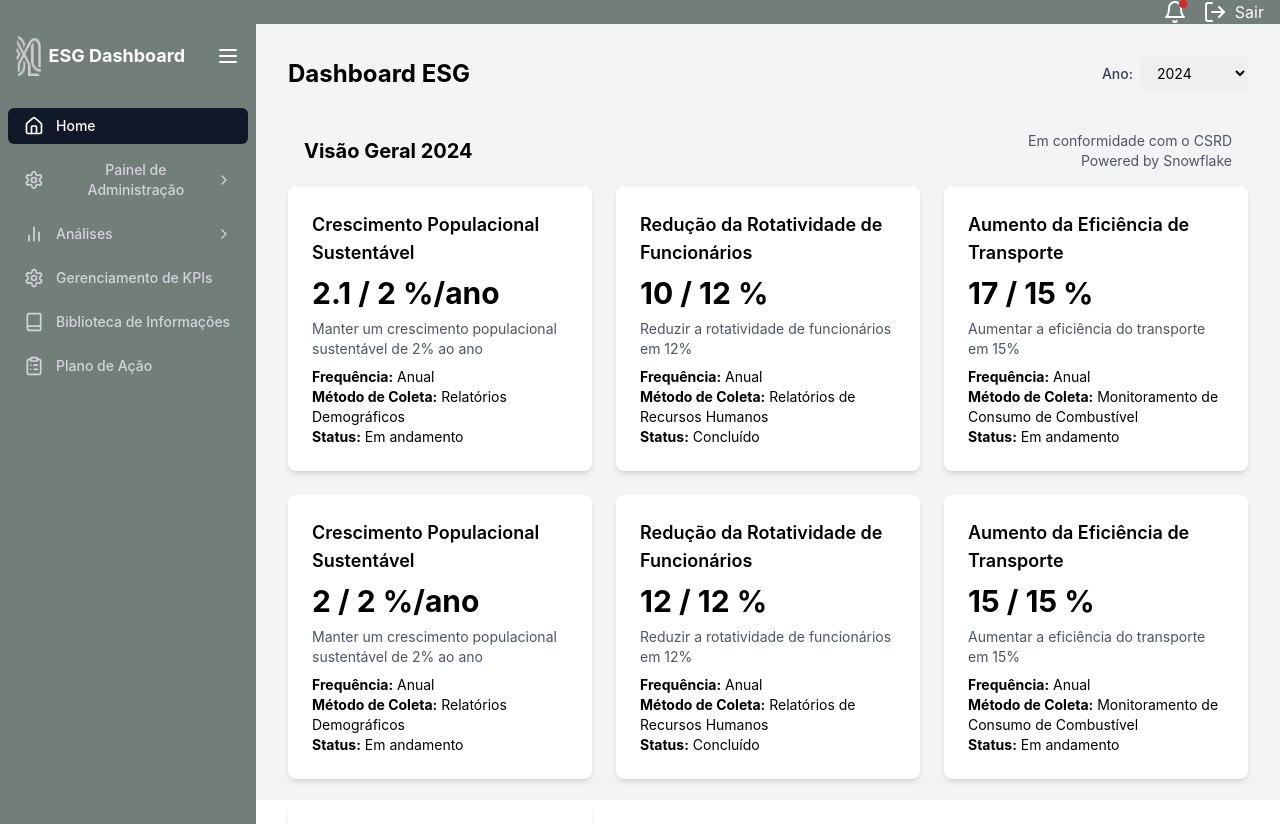
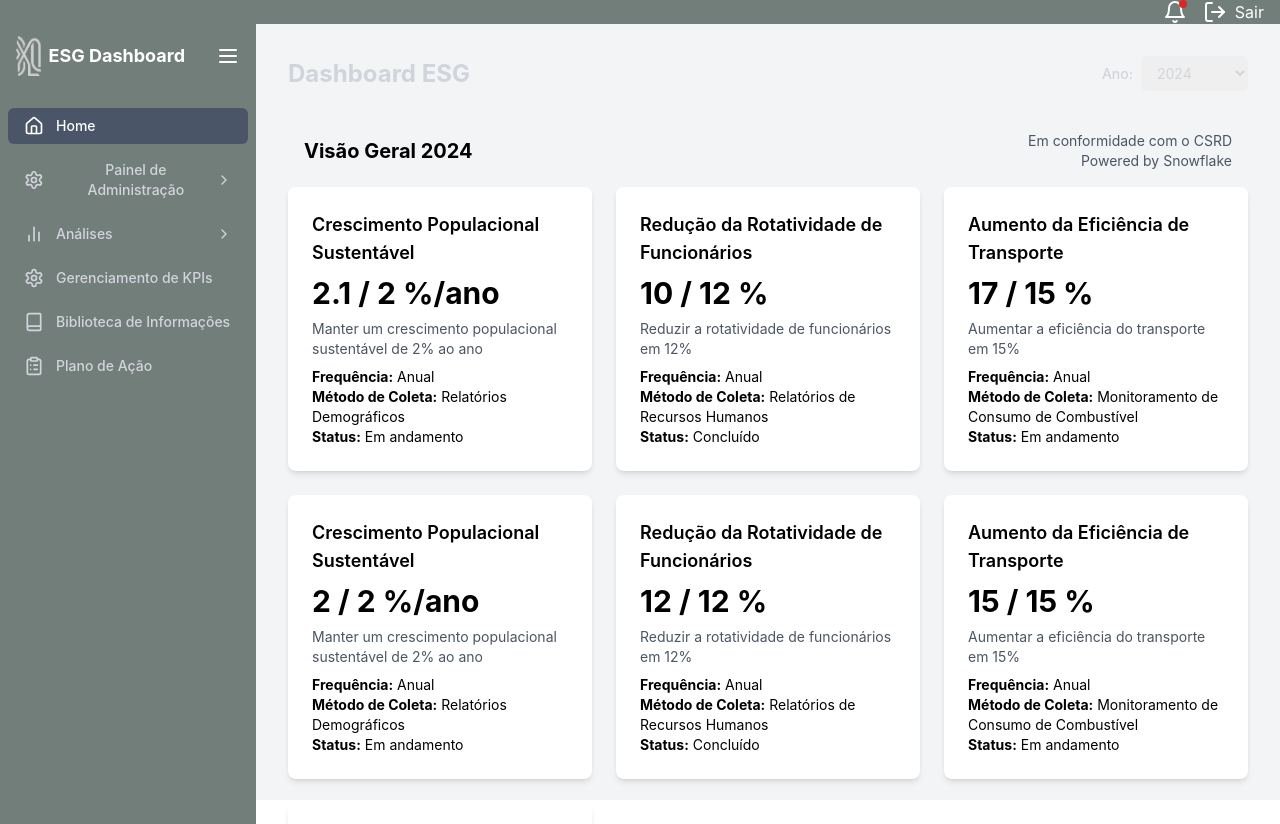
Before and after one commit to Xlonenzo/xlonesg, a React (Create React App) app: page / in a window 1280 px wide. Built offline with nearby package versions, Linux system fonts and the light colour scheme.

Commit message:
Atualizações de cores e personalização

```diff
--- a/src/App.js
+++ b/src/App.js
@@ -1,3 +1,4 @@
+// App.js
 import React, { useState } from 'react';
 import {
   Home,
@@ -37,34 +38,39 @@ import UserManagement from './components/admin/UserManagement';
 import LoginPage from './components/LoginPage';  // Novo Componente
 import ComparacaoKPI from './components/ComparacaoKPI';  // Importar o componente de Comparação de KPI
 import Customization from './components/Customization'; // Importar o componente de Personalização
-import Sidebar from './components/Sidebar'; // Importe o componente Sidebar
-import Topbar from './components/Topbar'; // Importe o componente Topbar
+import Sidebar from './components/Sidebar'; // Importar o componente Sidebar
+import Topbar from './components/Topbar'; // Importar o componente Topbar
 
 // Importar estilos (se estiver usando Tailwind CSS ou outro CSS)
 import './index.css';
 
 function App() {
+  // Estados de personalização
   const [activeMenuItem, setActiveMenuItem] = useState('/');
   const [isAnalyticsOpen, setIsAnalyticsOpen] = useState(false);
   const [isAdminOpen, setIsAdminOpen] = useState(false);
   const [isSidebarCollapsed, setIsSidebarCollapsed] = useState(false);
   const [selectedYear, setSelectedYear] = useState(new Date().getFullYear());
   const [isLoggedIn, setIsLoggedIn] = useState(true);  // Estado para login
-  const [sidebarColor, setSidebarColor] = useState('#727E7A'); // Define a cor padrão do sidebar como #727E7A
-  const [logo, setLogo] = useState('/logo.png'); // Define o logo padrão
+  const [sidebarColor, setSidebarColor] = useState('#727E7A'); // Cor padrão do sidebar
+  const [logo, setLogo] = useState('/logo.png'); // Logo padrão
+  const [buttonColor, setButtonColor] = useState('#4A5568'); // Cor padrão do botão (cinza escuro)
+  const [fontColor, setFontColor] = useState('#D1D5DB'); // Cor padrão da fonte (cinza claro)
 
-  // Inicializar estado com dados importados
+  // Inicializar estados com dados importados
   const [articles, setArticles] = useState(articlesData);
   const [actionPlans, setActionPlans] = useState(actionPlansData);
   const [dataSources, setDataSources] = useState(dataSourcesData);
-  const [kpis, setKpis] = useState(kpisData); // Inicializar estado dos KPIs
+  const [kpis, setKpis] = useState(kpisData); // Estado dos KPIs
   const years = yearsData;
   const menuItems = menuItemsData;
 
+  // Função para alternar a sidebar
   const toggleSidebar = () => {
     setIsSidebarCollapsed(!isSidebarCollapsed);
   };
 
+  // Funções de login/logout
   const handleLogin = () => {
     setIsLoggedIn(true);  // Atualiza o estado quando o login for bem-sucedido
   };
@@ -73,6 +79,7 @@ function App() {
     setIsLoggedIn(false); // Desconecta o usuário
   };
 
+  // Função para renderizar o conteúdo baseado no item de menu ativo
   const renderContent = () => {
     switch (activeMenuItem) {
       case '/':
@@ -80,7 +87,14 @@ function App() {
       case '/admin':
         return <AdminContent />;
       case '/admin/customization':  // Nova rota para Personalização
-        return <Customization setSidebarColor={setSidebarColor} setLogo={setLogo} />; // Passa a função para mudar a cor e a logo
+        return (
+          <Customization
+            setSidebarColor={setSidebarColor}
+            setLogo={setLogo}
+            setButtonColor={setButtonColor}
+            setFontColor={setFontColor}
+          />
+        );
       case '/info-library':
         return <InfoLibrary articles={articles} setArticles={setArticles} />;
       case '/admin/data-source':
@@ -113,7 +127,7 @@ function App() {
       case '/analytics/comparacao-kpi': // Nova rota para Comparação de KPI
         return <ComparacaoKPI />;
       case '/kpi-management':
-        return <KPIManagement kpis={kpis} setKpis={setKpis} />; // Passar props
+        return <KPIManagement kpis={kpis} setKpis={setKpis} />;
       case '/action-plan':
         return (
           <ActionPlanManagement
@@ -135,11 +149,18 @@ function App() {
 
   return (
     <div className="flex h-screen bg-gray-100">
-      {/* Topbar */}
+      {/* Estrutura Principal */}
       <div className="flex flex-col w-full">
-        <Topbar onLogout={handleLogout} sidebarColor={sidebarColor} />
+        {/* Topbar */}
+        <Topbar
+          onLogout={handleLogout}
+          sidebarColor={sidebarColor}
+          buttonColor={buttonColor}
+          fontColor={fontColor}
+        />
 
         <div className="flex h-full">
+          {/* Sidebar */}
           <Sidebar
             sidebarColor={sidebarColor} // Passa a cor do sidebar
             menuItems={menuItems}
@@ -152,14 +173,21 @@ function App() {
             isSidebarCollapsed={isSidebarCollapsed}
             toggleSidebar={toggleSidebar}
             logo={logo} // Passa o logo dinamicamente
+            buttonColor={buttonColor} // Passa a cor do botão
+            fontColor={fontColor} // Passa a cor da fonte
           />
+
+          {/* Conteúdo Principal */}
           <main className="flex-1 overflow-y-auto p-8">
             <div className="flex justify-between items-center mb-6">
-              <h1 className="text-2xl font-bold">Dashboard ESG</h1>
+              <h1 className="text-2xl font-bold" style={{ color: fontColor }}>
+                Dashboard ESG
+              </h1>
               <div className="flex items-center">
                 <label
                   htmlFor="year-select"
-                  className="mr-2 text-sm font-medium text-gray-700"
+                  className="mr-2 text-sm font-medium"
+                  style={{ color: fontColor }}
                 >
                   Ano:
                 </label>
@@ -168,6 +196,7 @@ function App() {
                   value={selectedYear}
                   onChange={(e) => setSelectedYear(Number(e.target.value))}
                   className="block w-full pl-3 pr-10 py-2 text-base border-gray-300 focus:outline-none focus:ring-indigo-500 focus:border-indigo-500 sm:text-sm rounded-md"
+                  style={{ color: fontColor }}
                 >
                   {years.map((year) => (
                     <option key={year} value={year}>
@@ -177,6 +206,7 @@ function App() {
                 </select>
               </div>
             </div>
+
             {renderContent()}
           </main>
         </div>
--- a/src/components/ComparacaoKPI.js
+++ b/src/components/ComparacaoKPI.js
@@ -29,7 +29,7 @@ function ComparacaoKPI() {
 
     return [
       {
-        name: selectedKpi,
+        name: selectedKpi || 'Todos os KPIs',
         setor_value: setorKpi ? setorKpi.actual_value : 0,
         setor_meta: setorKpi ? setorKpi.target_value : 0,
         companhia_value: companhiaKpi ? companhiaKpi.actual_value : 0,
@@ -95,6 +95,7 @@ function ComparacaoKPI() {
           <BarChart
             data={getDataForChart()}
             layout="vertical"
+            margin={{ top: 20, right: 30, left: 40, bottom: 20 }}
           >
             <CartesianGrid strokeDasharray="3 3" />
             <XAxis type="number" />
@@ -102,7 +103,7 @@ function ComparacaoKPI() {
             <Tooltip />
             <Legend />
             <Bar dataKey="setor_value" fill="#8884d8" name="Valor Atual Setor" />
-            <Bar dataKey="setor_meta" fill="#82ca9d" name="Meta Setor" />
+            <Bar dataKey="setor_meta" fill="#ADD8E6" name="Meta Setor" /> {/* Azul Bem Claro */}
             <Bar dataKey="companhia_value" fill="#ff7f50" name="Valor Atual Companhia" />
             <Bar dataKey="companhia_meta" fill="#ffbb28" name="Meta Companhia" />
           </BarChart>
--- a/src/components/Sidebar.js
+++ b/src/components/Sidebar.js
@@ -1,3 +1,4 @@
+// Sidebar.js
 import React from 'react';
 import { ChevronDown, ChevronRight, Menu } from 'lucide-react';
 
@@ -12,9 +13,11 @@ function Sidebar({
   isSidebarCollapsed,
   toggleSidebar,
   sidebarColor,
-  logo
+  logo,
+  buttonColor,
+  fontColor
 }) {
-  // Function to render each menu item
+  // Função para renderizar cada item do menu
   const renderMenuItem = (item, isSubItem = false) => (
     <li key={item.path}>
       <button
@@ -27,11 +30,13 @@ function Sidebar({
             setActiveMenuItem(item.path);
           }
         }}
+        style={{
+          backgroundColor: activeMenuItem === item.path ? buttonColor : 'transparent',
+          color: activeMenuItem === item.path ? '#FFFFFF' : fontColor,
+        }}
         className={`flex items-center w-full px-4 py-2 text-sm font-medium rounded-md ${
-          activeMenuItem === item.path
-            ? 'bg-gray-900 text-white'
-            : 'text-gray-300 hover:bg-gray-700 hover:text-white'
-        } ${isSubItem ? 'pl-8' : ''}`}
+          isSubItem ? 'pl-8' : ''
+        } ${activeMenuItem === item.path ? '' : 'hover:bg-gray-700'}`}
       >
         {item.icon}
         {!isSidebarCollapsed && (
@@ -50,6 +55,8 @@ function Sidebar({
           </>
         )}
       </button>
+
+      {/* Renderizar subitens se existirem */}
       {!isSidebarCollapsed &&
         item.subItems &&
         ((item.name === 'Análises' && isAnalyticsOpen) ||
@@ -66,25 +73,30 @@ function Sidebar({
       style={{ backgroundColor: sidebarColor }}
       className={`transition-all duration-300 ease-in-out ${
         isSidebarCollapsed ? 'w-16' : 'w-64'
-      }`}
+      } h-full`}
     >
-      {/* Logo e título à esquerda, botão de colapso à direita */}
+      {/* Cabeçalho da Sidebar: Logo e Título */}
       <div className="flex items-center justify-between h-16 px-4">
-        {/* Exibe o logo e o título apenas quando a sidebar não está colapsada */}
+        {/* Condicionalmente renderizar logo e título somente se a sidebar não estiver colapsada */}
         {!isSidebarCollapsed && (
           <div className="flex items-center">
+            {/* Logo */}
             <img src={logo} alt="Logo" className="h-10 w-auto" />
+            {/* Título */}
             <span className="text-white font-bold text-lg ml-2">ESG Dashboard</span>
           </div>
         )}
+        {/* Botão para Colapsar/Expandir Sidebar */}
         <button onClick={toggleSidebar} className="text-white focus:outline-none">
           <Menu size={24} />
         </button>
       </div>
 
-      {/* Menu de navegação */}
+      {/* Menu de Navegação */}
       <nav className="mt-5">
-        <ul className="space-y-2 px-2">{menuItems.map((item) => renderMenuItem(item))}</ul>
+        <ul className="space-y-2 px-2">
+          {menuItems.map((item) => renderMenuItem(item))}
+        </ul>
       </nav>
     </aside>
   );
```
Also changed, not shown: src/components/Customization.js (+33 -3 lines).
